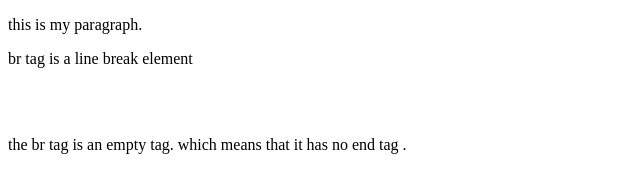
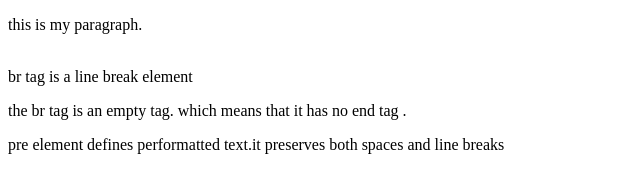
Before and after one commit to khushi8383902/html-, a plain HTML site: page para.html in a window 1280 px wide. Shown: the whole page, without its empty margins (0-640 px from the left). Drawn offline with Linux system fonts and the light colour scheme.

Commit message:
adding a <pre></pre> element

```diff
--- a/para.html
+++ b/para.html
@@ -7,7 +7,8 @@
 </head>
 <body>
     <p>this is my paragraph.</p>
-    <p>br tag is a line break element </p><br><br>
+    <p><br> br tag is a line break element </p>
     <p>the br tag is an empty tag. which means that it has no end tag .</p>
+    <p><pre></pre> pre element defines performatted text.it preserves both spaces and line breaks</p>
 </body>
 </html>
```
